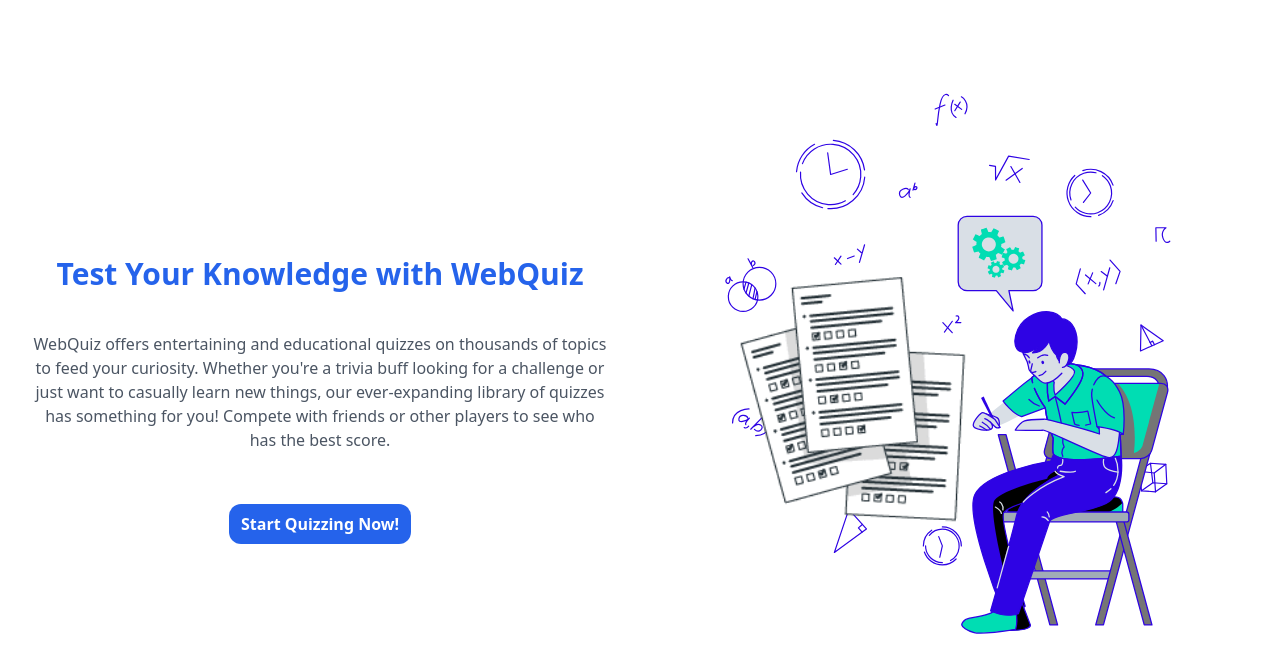
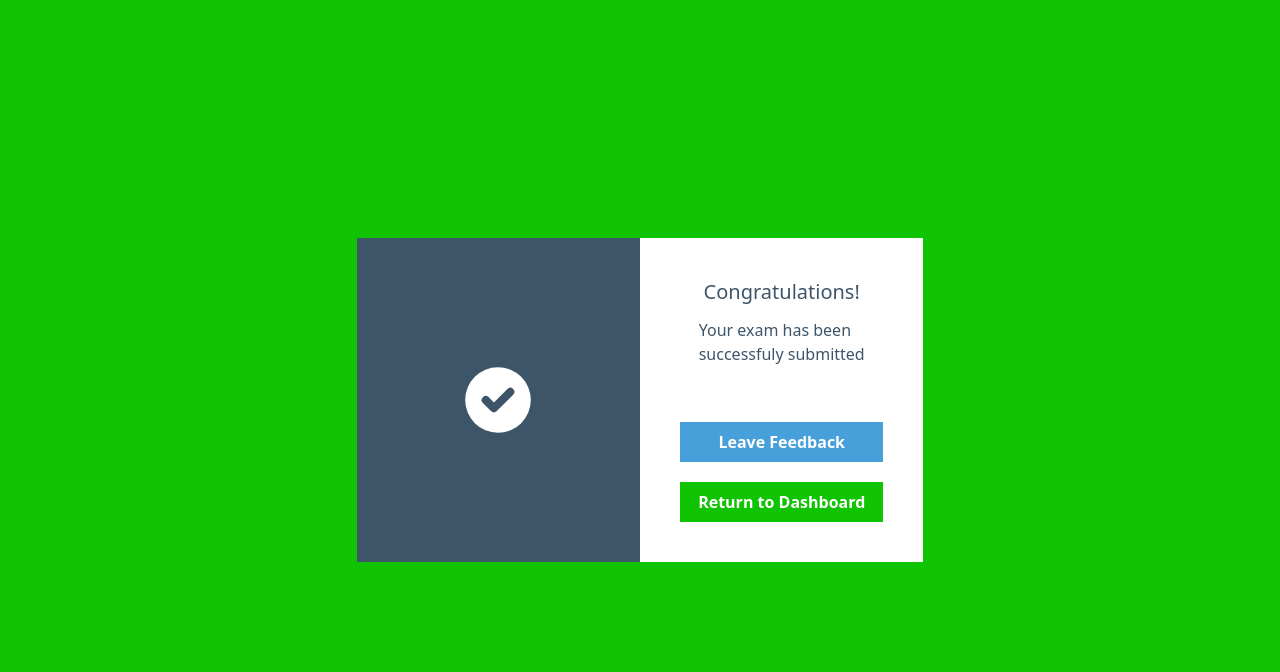
Before and after one commit to Omega-2023/webQuiz, a React (Vite) app: page / in a window 1280 px wide. Shown: the top 672 px of the page. Built offline with nearby package versions, Linux system fonts and the light colour scheme.

Commit message:
<<<<updated finish page

```diff
--- a/package.json
+++ b/package.json
@@ -14,6 +14,7 @@
     "lottie-react": "^2.4.0",
     "react": "^18.2.0",
     "react-dom": "^18.2.0",
+    "react-icons": "^4.10.1",
     "react-redux": "^8.1.3"
   },
   "devDependencies": {
--- a/src/pages/FinishPage.jsx
+++ b/src/pages/FinishPage.jsx
@@ -1,6 +1,5 @@
-import Lottie from "lottie-react";
 import React from "react";
-import ana from "../assets/analysiz.json";
+import { HiCheckCircle } from "react-icons/hi";
 import { useDispatch, useSelector } from "react-redux";
 
 function FinishPage() {
@@ -46,8 +45,39 @@
   };
 
   return (
-    <div className="w-full h-[100vh] grid grid-cols-2 py-10 px-3 500px:px-0">
-      <div className=" order-1 col-span-full 800px:col-span-1 flex flex-col gap-3 justify-center items-center px-3">
+    <div className="w-full h-[100vh] flex justify-center items-center bg-primary-green">
+      <div className=" w-full 600px:w-[15cm] px-4 400px:px-10 600px:px-0 grid grid-cols-2 justify-center">
+
+        <div className="h-[6cm] 600px:h-auto col-span-full 600px:col-span-1  flex justify-center items-center bg-dark-700">
+          <HiCheckCircle className=" text-white text-[82px]" />
+        </div>
+
+        <div className="col-span-full 600px:col-span-1 py-10 flex flex-col items-center bg-white">
+          <h2 className=" text-xl text-dark-700 font-medium">
+            Congratulations!
+          </h2>
+          <p className=" mt-3  text-dark-700">
+            Your exam has been <br /> successfuly submitted
+          </p>
+          <div className=" w-full px-10 mt-14">
+            <button className=" bg-primary text-white font-semibold w-full py-2 ">
+              Leave Feedback
+            </button>
+            <button className=" bg-primary-green text-white font-semibold w-full  py-2 mt-5">
+              Return to Dashboard
+            </button>
+          </div>
+        </div>
+      </div>
+    </div>
+  );
+}
+
+export default FinishPage;
+
+/*
+
+<div className=" order-1 col-span-full 800px:col-span-1 flex flex-col gap-3 justify-center items-center px-3">
         <h1 className=" px-2 text-center text-3xl font-bold text-blue-600">
           ANALYSIS
         </h1>
@@ -95,8 +125,5 @@
       <div className="w-full  col-span-full 800px:col-span-1 order-1">
         <Lottie animationData={ana} />
       </div>
-    </div>
-  );
-}
 
-export default FinishPage;
+*/
--- a/src/redux/reducers/progress.js
+++ b/src/redux/reducers/progress.js
@@ -1,7 +1,7 @@
 import { createReducer } from "@reduxjs/toolkit";
 
 const initialState = {
-  status: "not started",
+  status: "finish",
   enum: ["not started", "in progress", "finish"],
 };
 
--- a/tailwind.config.js
+++ b/tailwind.config.js
@@ -37,6 +37,8 @@
         "light-gray": "#F2F4F6",
         "deep-gray": "#D8D9DB",
         "light-primary": "#DAECF7",
+        "primary-green": '#10c403',
+        'dark-700': '#3e5569',
       },
     },
   },
```
Also changed, not shown: 1 other file (tests, documents, lock files or other folders).
